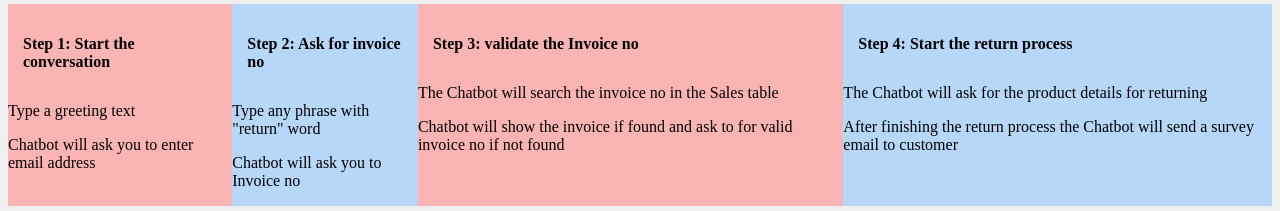
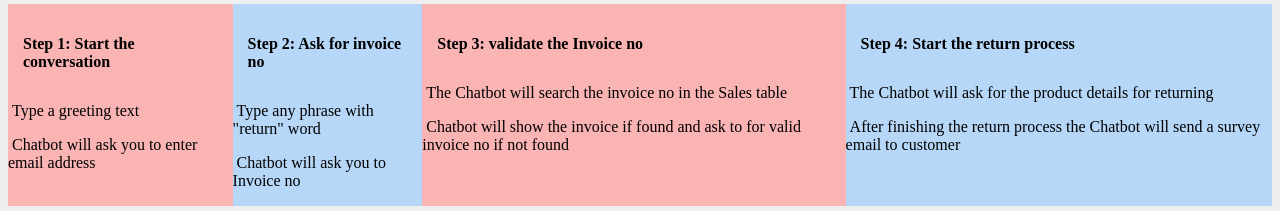
Before and after one commit to DataSantosh/chatbot, a plain HTML site: page index.html in a window 1280 px wide. Shown: the part 658-869 px from the top of the page. Drawn offline with Linux system fonts and the light colour scheme.

Commit message:
Update index.html

```diff
--- a/index.html
+++ b/index.html
@@ -6,6 +6,9 @@
          display: flex;
         width: 100%;
         }
+        h4, p {
+    white-space: break-spaces;
+}
 
     .column {
     float: left;
```
